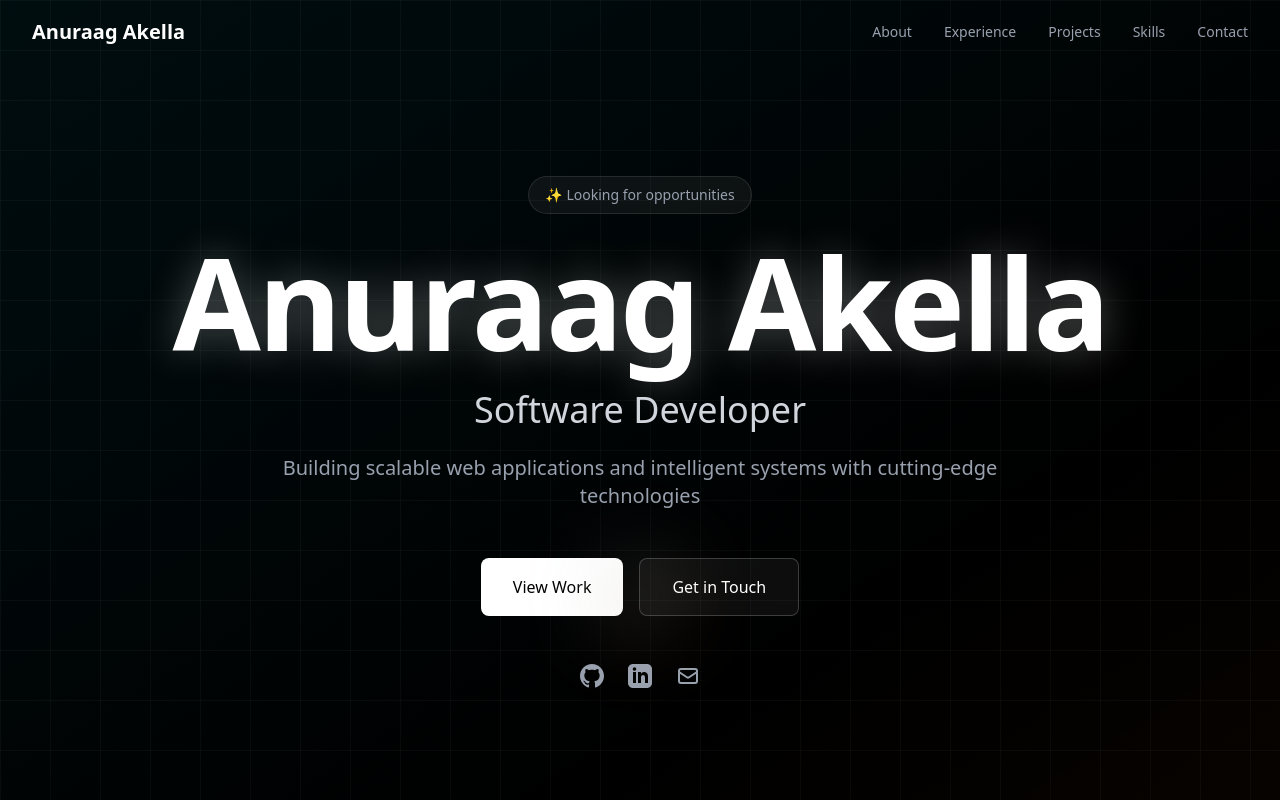
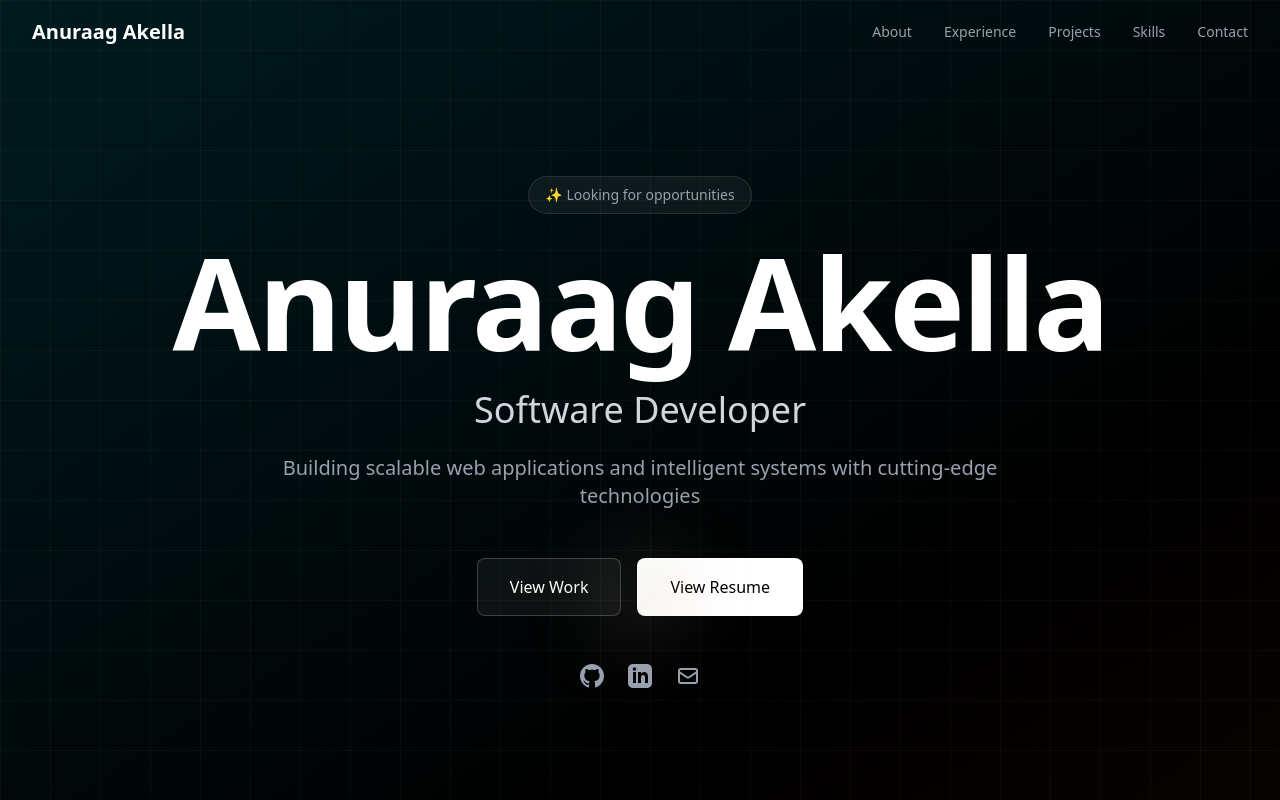
Before and after one commit to Anuraag03/portfolio, a Next.js app in the folder my-portfolio/: page / in a window 1280 px wide. Shown: the top 800 px of the page. Built offline with nearby package versions, Linux system fonts and the light colour scheme.

Commit message:
Added Resume

```diff
--- a/my-portfolio/src/app/page.tsx
+++ b/my-portfolio/src/app/page.tsx
@@ -26,7 +26,9 @@ export default function Home() {
     window.addEventListener('scroll', handleScroll);
     return () => window.removeEventListener('scroll', handleScroll);
   }, []);
-
+  const openResume = () => {
+    window.open('/AnuraagAkella_Resume.pdf', '_blank');
+  };
   const scrollToSection = (sectionId: string) => {
     const element = document.getElementById(sectionId);
     element?.scrollIntoView({ behavior: 'smooth' });
@@ -199,7 +201,7 @@ export default function Home() {
 
       {/* Animated Background Gradient */}
       <div className="fixed inset-0 z-0">
-        <div className="absolute inset-0 bg-gradient-to-br from-cyan-500/10 via-transparent to-orange-500/10 animate-gradient"></div>
+        <div className="absolute inset-0 bg-gradient-to-br from-cyan-500/20 via-transparent to-orange-500/10 animate-gradient"></div>
         <div className="absolute inset-0 grid-background"></div>
       </div>
 
@@ -235,7 +237,7 @@ export default function Home() {
             ✨ Looking for opportunities
           </div>
 
-          <h1 className="text-6xl sm:text-8xl lg:text-9xl font-bold mb-6 tracking-tight animate-fade-in-up text-glow">
+          <h1 className="text-6xl sm:text-8xl lg:text-9xl font-bold mb-6 tracking-tight animate-fade-in-up">
             Anuraag Akella
           </h1>
 
@@ -251,11 +253,11 @@ export default function Home() {
           </p>
 
           <div className="flex gap-4 justify-center flex-wrap animate-fade-in-up delay-300">
-            <button onClick={() => scrollToSection('projects')} className="px-8 py-4 bg-white cursor-pointer text-black rounded-lg font-medium hover:bg-gray-200 transition-all transform hover:scale-105 hover:shadow-xl">
+            <button onClick={() => scrollToSection('projects')} className="px-8 py-4 cursor-pointer bg-white/5 border border-white/20 rounded-lg font-medium hover:bg-white/10 transition-all transform hover:scale-105">
               View Work
             </button>
-            <button onClick={() => scrollToSection('contact')} className="px-8 py-4 cursor-pointer bg-white/5 border border-white/20 rounded-lg font-medium hover:bg-white/10 transition-all transform hover:scale-105">
-              Get in Touch
+            <button onClick={() => openResume()} className="px-8 text-black py-4 cursor-pointer bg-white/100 border border-white/20 rounded-lg font-medium hover:bg-white/100 transition-all transform hover:scale-105">
+              View Resume
             </button>
           </div>
 
@@ -277,6 +279,7 @@ export default function Home() {
           </div>
         </div>
       </section>
+
 
       {/* About Section */}
       <section id="about" className="relative py-32 px-6 lg:px-8 border-t border-white/10">
```
Also changed, not shown: 2 other files (tests, documents, lock files or other folders).
